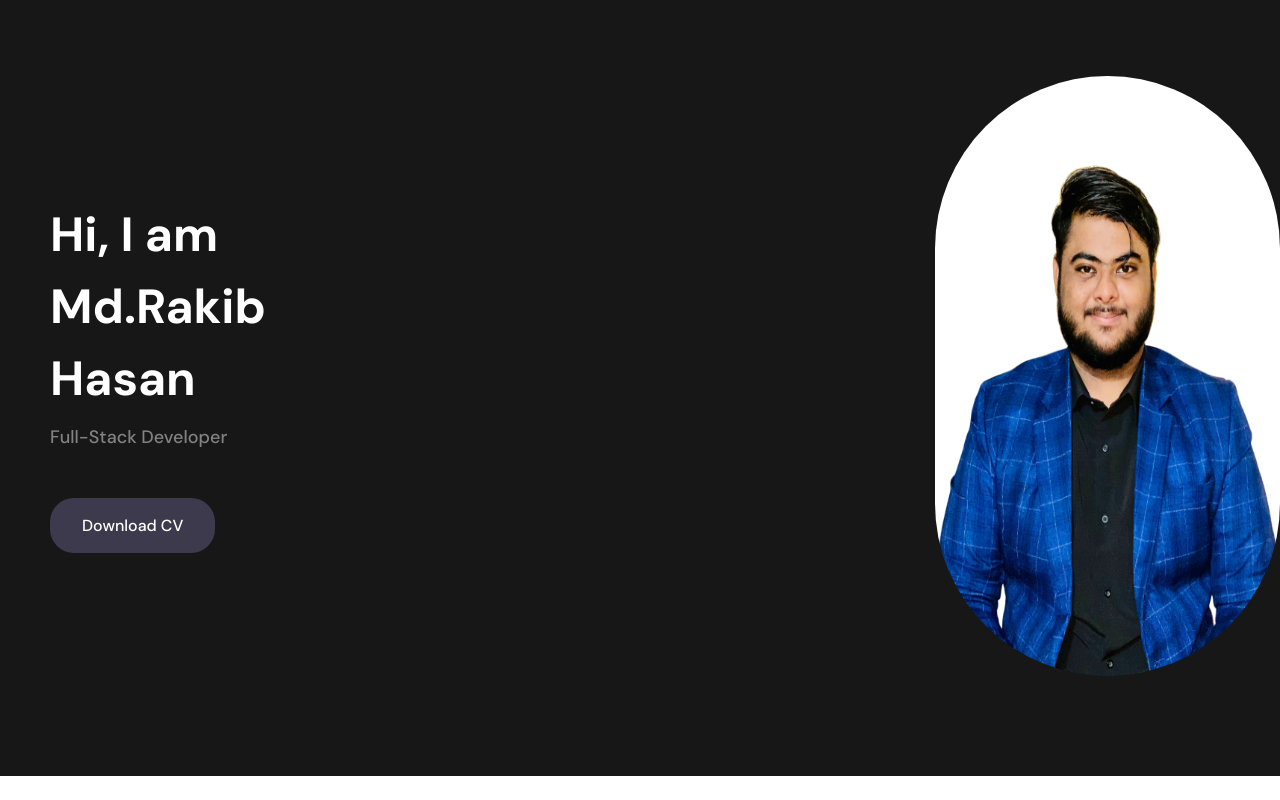
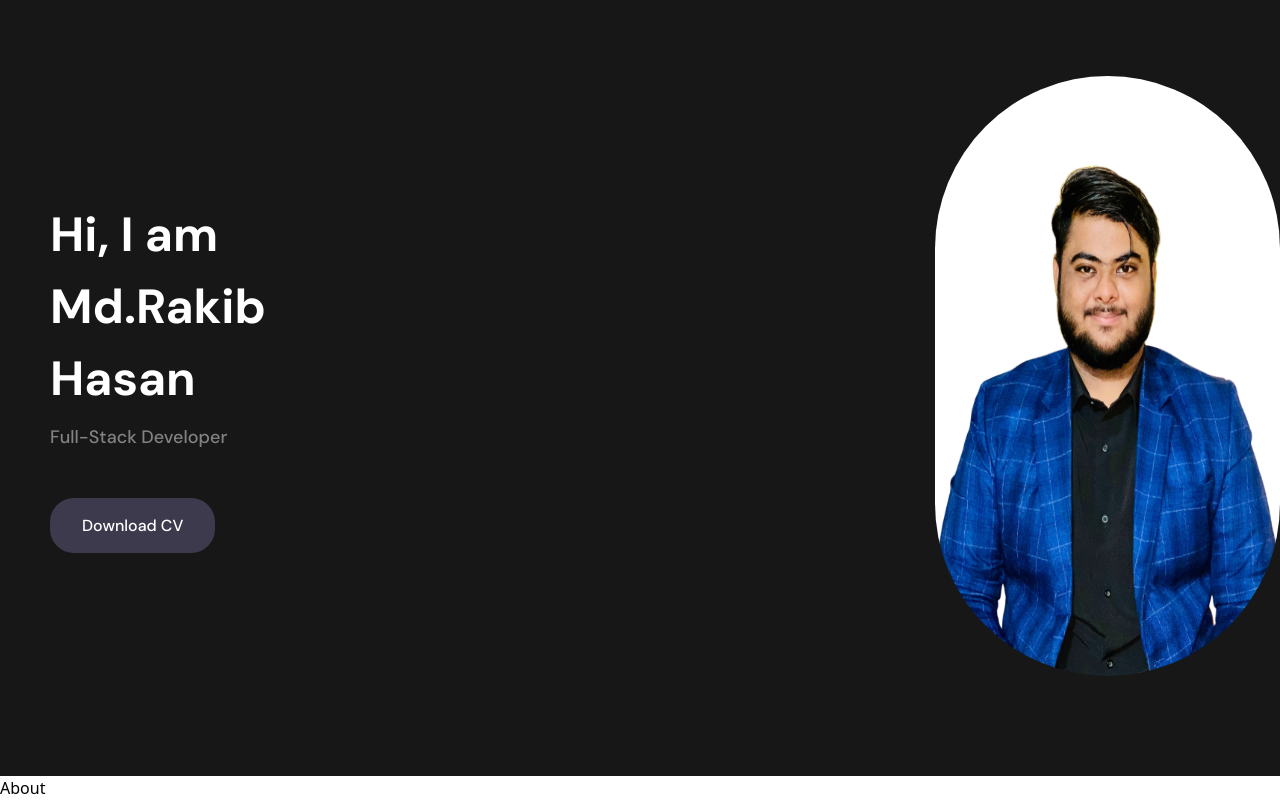
Before and after one commit to Rakib-Hassan-web/Portfulio-for-me, a React (Vite) app: page / in a window 1280 px wide. Shown: the part 158-958 px from the top of the page. Before the commit the page ends 934 px from the top, so only its background shows below. Built offline with nearby package versions, Linux system fonts and the light colour scheme.

Commit message:
about part st

```diff
--- /dev/null
+++ b/src/assets/Pages/About.jsx
@@ -0,0 +1,9 @@
+import React from 'react'
+
+const About = () => {
+  return (
+    <div>About</div>
+  )
+}
+
+export default About
--- a/src/assets/Pages/Home.jsx
+++ b/src/assets/Pages/Home.jsx
@@ -1,6 +1,7 @@
 import React from 'react'
 import Navbar from '../Components/Navbar'
 import Banner from './Banner'
+import About from './About'
 
 const Home = () => {
   return (
@@ -10,6 +11,7 @@ const Home = () => {
 
      <Navbar/>
      <Banner/>
+     <About/>
 
 
 
```
